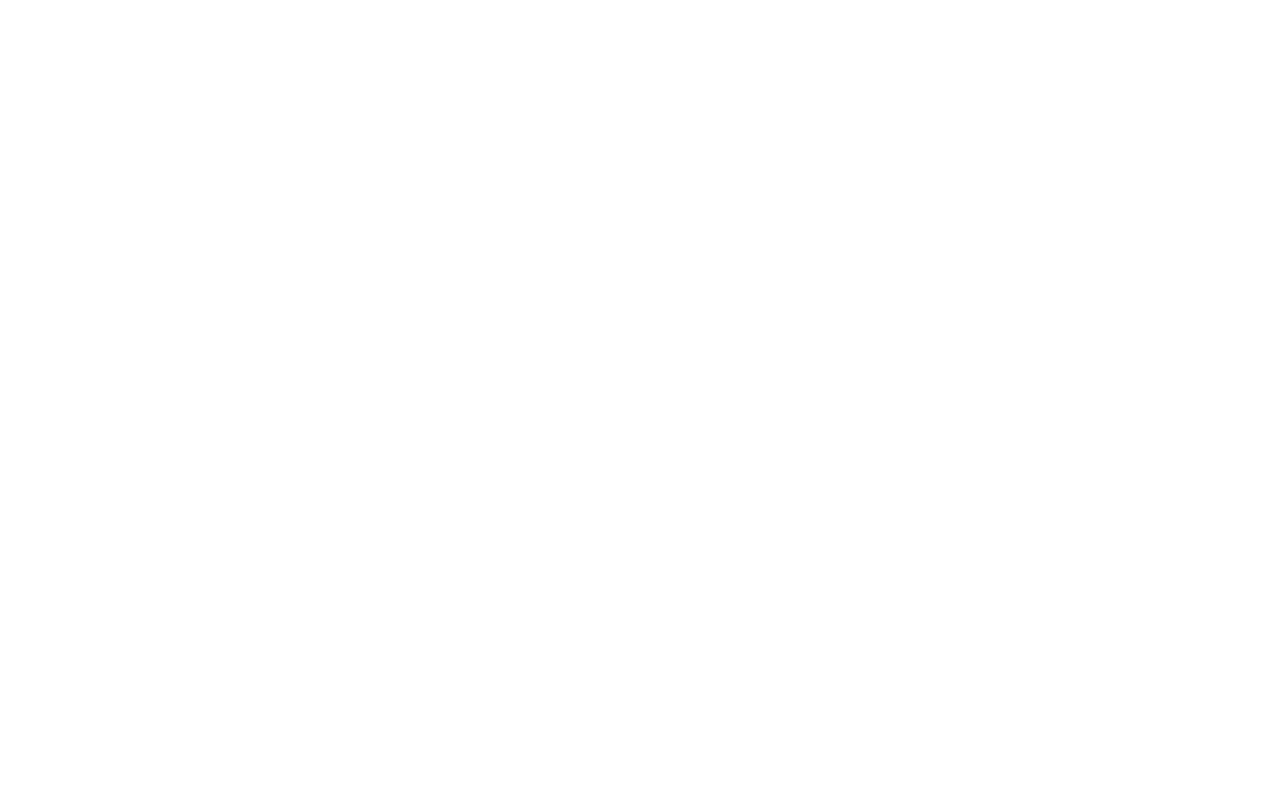
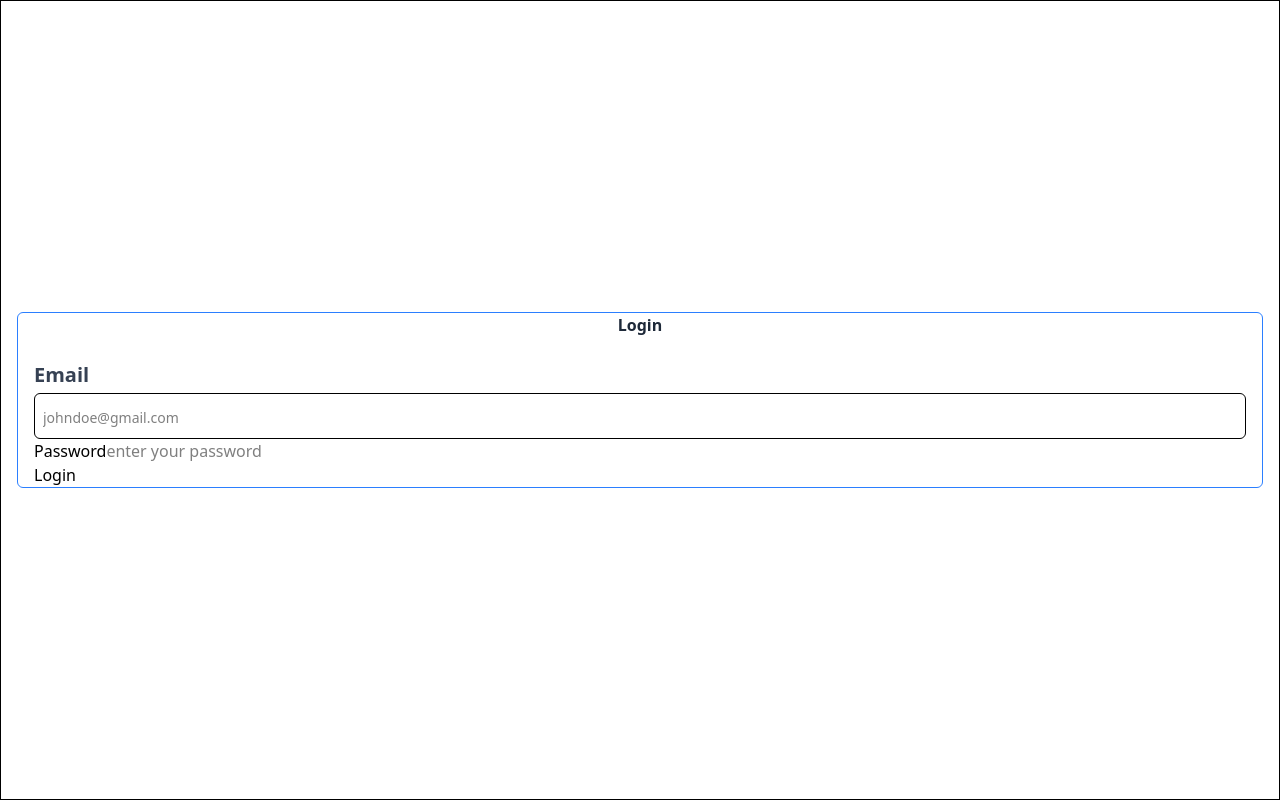
Before and after one commit to Nikesh514/e-commerce-frontend, a React (Vite) app: page / in a window 1280 px wide. Built offline with nearby package versions, Linux system fonts and the light colour scheme.

Commit message:
added tailwind

```diff
--- a/package.json
+++ b/package.json
@@ -10,8 +10,10 @@
     "preview": "vite preview"
   },
   "dependencies": {
+    "@tailwindcss/vite": "^4.1.11",
     "react": "^19.1.0",
-    "react-dom": "^19.1.0"
+    "react-dom": "^19.1.0",
+    "tailwindcss": "^4.1.11"
   },
   "devDependencies": {
     "@eslint/js": "^9.30.1",
--- a/src/App.css
+++ b/src/App.css
@@ -0,0 +1,10 @@
+@import "tailwindcss";
+
+*{
+    box-sizing: border-box;
+}
+
+#root {
+    min-height: 100vh;
+    height: 100vh
+}
--- a/src/App.tsx
+++ b/src/App.tsx
@@ -1,6 +1,13 @@
 import './App.css'
+import Login from './pages/auth/login'
 
 function App() {
+
+    return (
+        <>
+        <Login/>
+        </>
+    )
 
 }
 
--- /dev/null
+++ b/src/components/forms/auth/login-form.tsx
@@ -0,0 +1,41 @@
+
+
+
+const LoginForm = () => {
+  return (
+    <div>
+        <form>
+            <div>
+                {/* email */}
+                <div className="flex flex-col gap-1">
+                    <label
+                        className="text-xl font-semibold text-gray-700"
+                        htmlFor={"email"}>Email</label>
+                    <input
+                    className="border border-grey-300 rounded-md p-2 placeholder:text-sm text-lg focus:outline-blue-500"
+                    placeholder="johndoe@gmail.com"
+                    type={'email'}
+                    name="email"
+                    id={'email'}
+                    />
+                </div>
+
+                {/* password */}
+                <div>
+                    <label htmlFor={"password"}>Password</label>
+                    <input
+                    placeholder="enter your password"
+                    type={'password'}
+                    name="password"
+                    id={'password'}
+                    />
+                </div>
+            </div>
+
+            <button type="submit">Login</button>
+        </form>
+    </div>
+  )
+}
+
+export default LoginForm
--- a/src/pages/auth/login.tsx
+++ b/src/pages/auth/login.tsx
@@ -0,0 +1,22 @@
+import LoginForm from "../../components/forms/auth/login-form"
+
+const Login = () => {
+
+    return (
+        <main className="border h-full flex flex-col items-center justify-center gap-4 p-4">
+            <div className="border border-blue-500 w-full px-4 py2 rounded-md">
+                {/* page heading */}
+                <h1 className="test-3xl font-bold text-center text-gray-800 mb-6">Login</h1>
+
+
+                {/* login form */}
+                <div>
+                    <LoginForm/>
+                </div>
+            </div>
+        </main>
+    )
+
+}
+
+export default Login
--- a/vite.config.ts
+++ b/vite.config.ts
@@ -1,8 +1,9 @@
 import { defineConfig } from 'vite'
 import react from '@vitejs/plugin-react'
+import tailwindcss from '@tailwindcss/vite'
 
 // https://vite.dev/config/
 export default defineConfig({
-  plugins: [react()],
+  plugins: [react(), tailwindcss()],
 
 })
```
Also changed, not shown: 1 other file (tests, documents, lock files or other folders).
